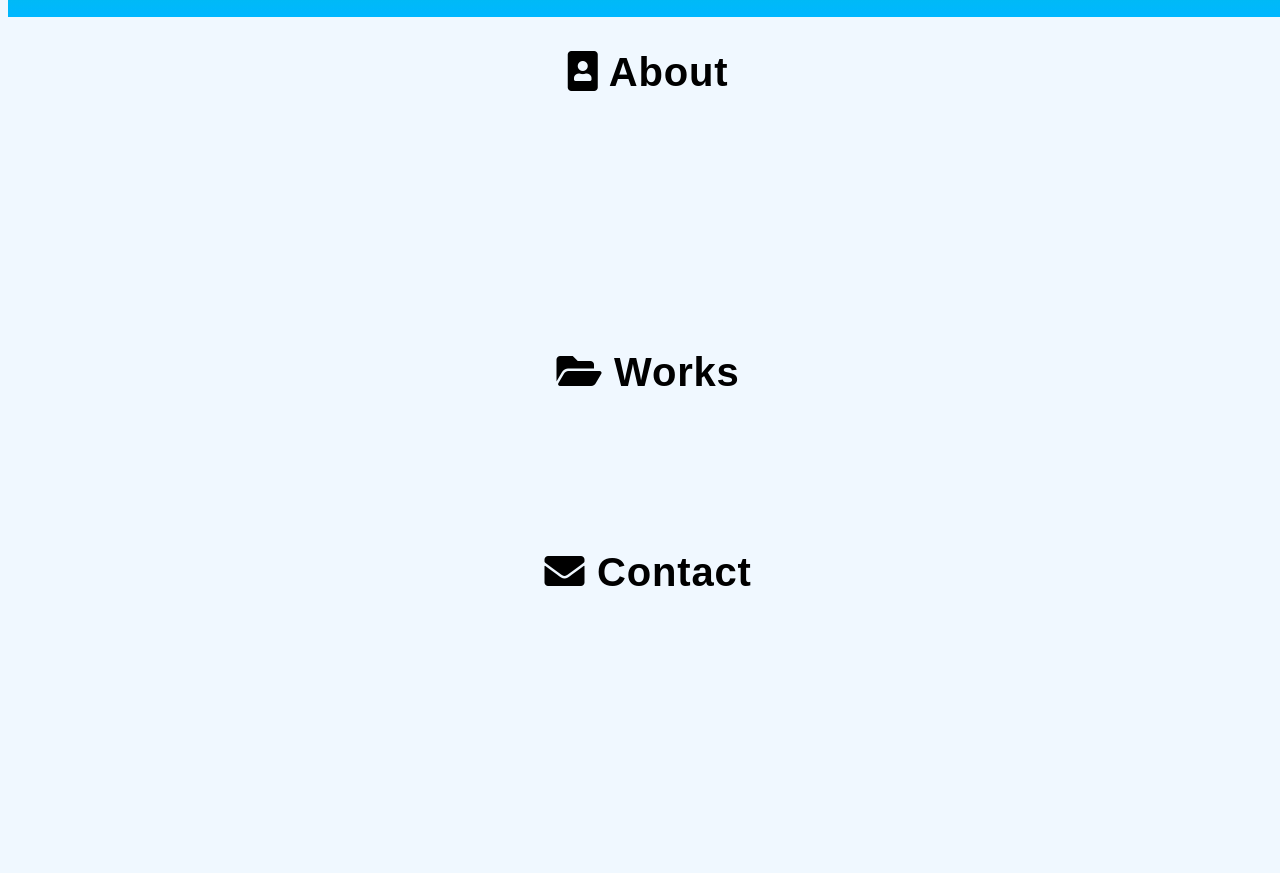
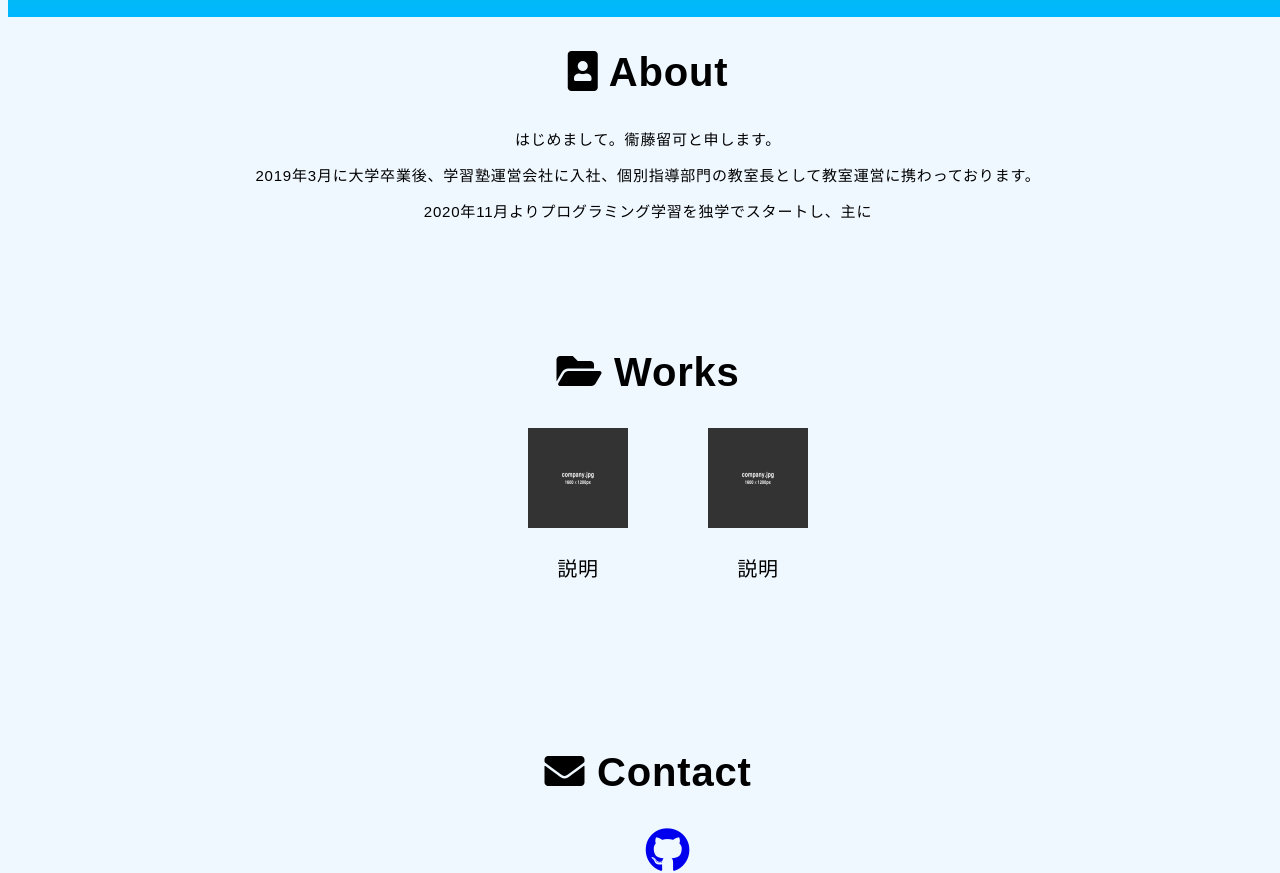
Before and after one commit to rukaeto/myportfoliosite, a plain HTML site: page index.html in a window 1280 px wide. Shown: the part 551-1424 px from the top of the page. Before the commit the page ends 1176 px from the top, so only its background shows below. Drawn offline with Linux system fonts and the light colour scheme.

Commit message:
ある程度見た目は出来上がってきた

```diff
--- a/index.html
+++ b/index.html
@@ -2,19 +2,20 @@
 <html>
   <head>
     <meta charset="utf-8">
+    <meta name="viewport" content="width=device-width,initial-scale=1" />
     <link rel="stylesheet" href="style.css">
     <link href="https://use.fontawesome.com/releases/v5.6.1/css/all.css" rel="stylesheet">
-    <title>RukaEto</title>
+    <title>RukaEto's Portfolio</title>
   </head>
 
 
 
   <body class="UI">
-<nav>
+<nav id="home-section">
   <ul class="gnav-list">
-    <li class="gnav-item"><a class="gnav-link" href="#works-section">HOME</a></li>
+    <li class="gnav-item"><a class="gnav-link" href="#home-section">HOME</a></li>
     <li class="gnav-item"><a class="gnav-link" href="#about-section">ABOUT</a></li>
-    <li class="gnav-item"><a class="gnav-link" href="#skill-section">WORKS</a></li>
+    <li class="gnav-item"><a class="gnav-link" href="#work-section">WORKS</a></li>
     <li class="gnav-item"><a class="gnav-link" href="#contact-section">CONTACT</a></li>
   </ul>
 </nav>
@@ -22,18 +23,35 @@
 <header>
   <h1>Who is Ruka Eto?</h1>
 </header>
-<main class ="about">
+
+<main class ="about" id="about-section">
   <h2><i class="fas fa-portrait"></i> About</h2>
-
+  <p>はじめまして。衞藤留可と申します。</p>
+  <p>2019年3月に大学卒業後、学習塾運営会社に入社、個別指導部門の教室長として教室運営に携わっております。</p>
+  <p>2020年11月よりプログラミング学習を独学でスタートし、主に</p>
 </main>
 
-<main class ="works">
+<main class ="works" id="work-section">
   <h2><i class="fas fa-folder-open"></i> Works</h2>
+  <ul class="work-list">
+    <li class="work-item"><img src="img/company.jpg" class ="img">
+      <p>説明</p>
 
+    </li>
+    <li class="work-item"><img src="img/company.jpg" class ="img">
+      <p>説明</p>
+    </li>
+    <!--<li class="work-item"></li>
+    <li class="work-item"></li> -->
+  </ul>
 </main>
-<footer>
+
+<footer id="contact-section">
   <h2><i class="fas fa-envelope"></i> Contact</h2>
-
+  <ul class="contact-list">
+  <li class="contact-item"><a class="contact-link" href="https://github.com/rukaeto"><i class="fab fa-github fa-3x"></i></a></li>
+  <li class="gnav-item"><a class="contact-link" href=""></a></li>
+</ul>
 </footer>
 
 
--- a/style.scss
+++ b/style.scss
@@ -11,7 +11,7 @@
   "nav " 60px
   "header" 500px
   "about" 300px
-  "works" 200px
+  "works" 400px
   "footer" 100px
   / 1fr;
 }
@@ -26,12 +26,12 @@ header{
   background: linear-gradient(#05ff05, #00b7ff);
   width:100vw;
   line-height: 440px;
-
+   h1{
+    font-size:60px;
+   }
 }
 
-header h1{
-  font-size:60px;
-}
+
 nav{
   grid-area:nav ;
 
@@ -51,32 +51,42 @@ padding:0px 40px;
 .about{
   grid-area: about;
   text-align: center;
+   h2{
+    font-size: 40px;
+   }
 }
 
-.about h2{
-  font-size: 40px;
-}
 
 
 .works{
   grid-area: works;
   text-align: center;
-
+   h2{
+    font-size:40px;
+   }
+   .img{
+     width:100px;
+     height:100px;
+   }
+}
+.work-list{
+  display:flex;
+  justify-content: center;
+  font-size:20px;
+}
+.work-item{
+  padding:0px 40px;
 }
 
-.works h2{
-  font-size:40px;
-}
 footer{
   grid-area:footer;
   text-align: center;
-
+    h2{
+      font-size:40px;
+    }
 }
 
 
-footer h2{
-  font-size:40px;
-}
 @media screen and (max-width:750px){
     body{
       grid-template:
```
Also changed, not shown: img/company.jpg (added), style.css, 3 other files.
